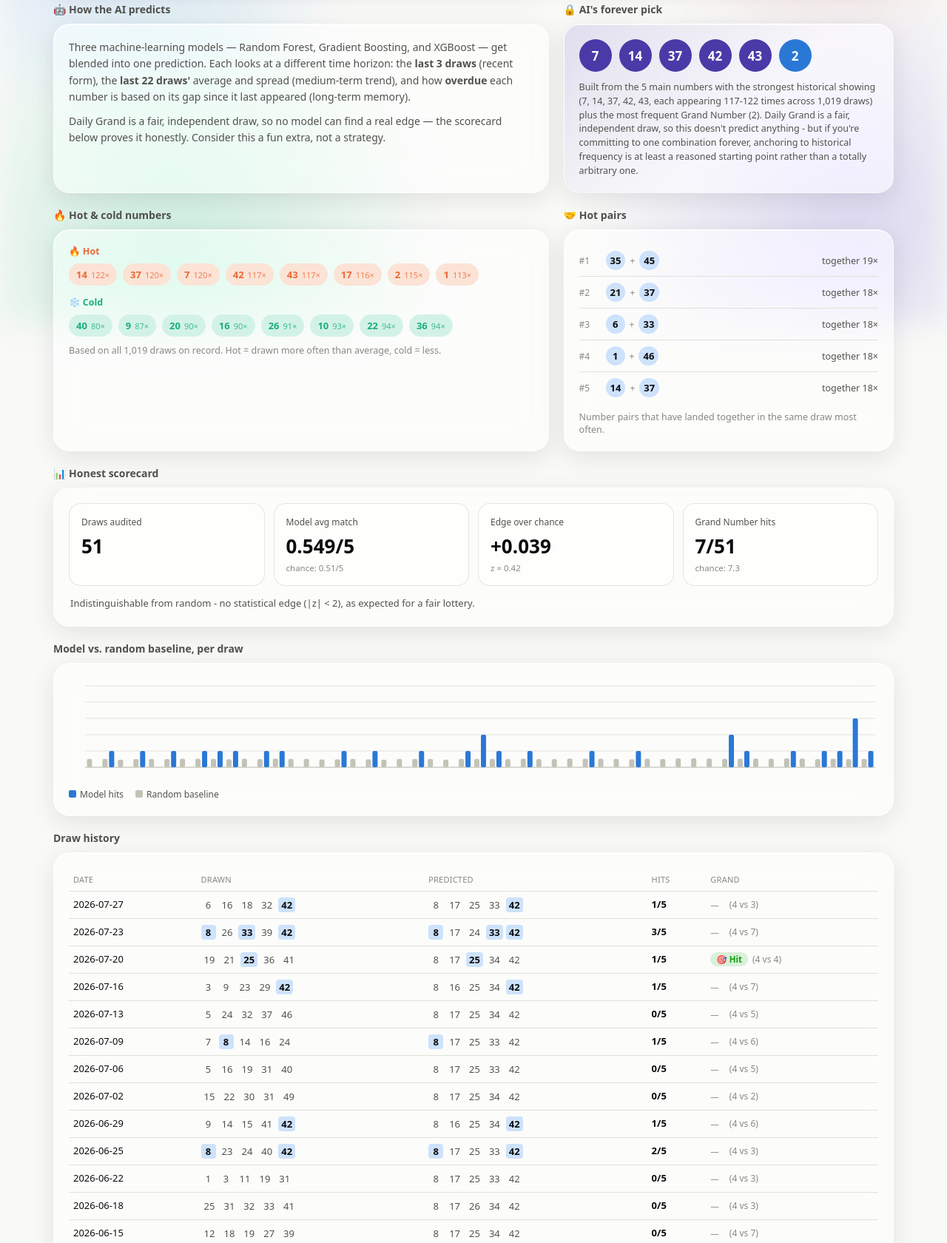
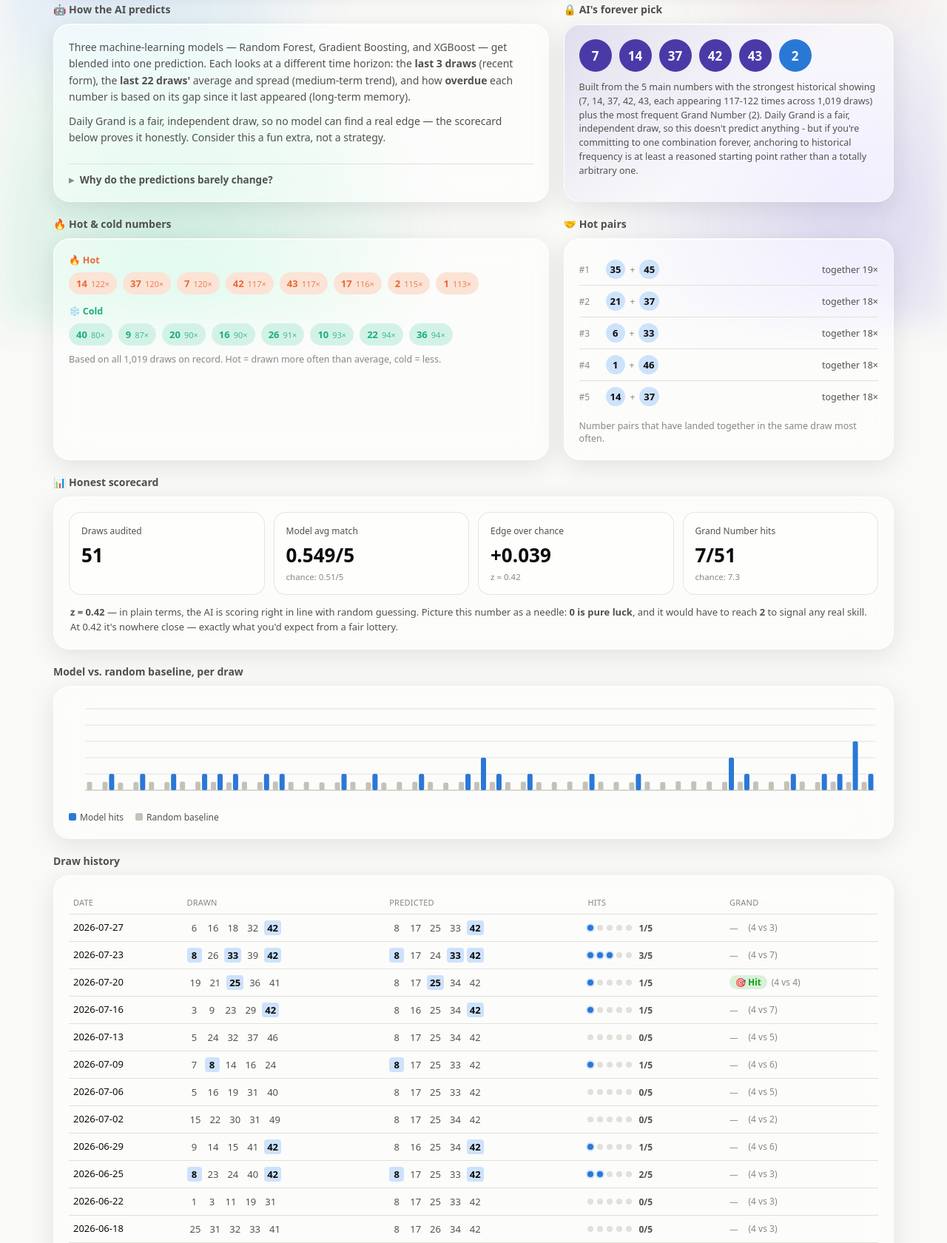
Before and after one commit to Anini-A/daily-grand-predictor, a plain HTML site: page docs/index.html in a window 1280 px wide. Shown: the part 362-2042 px from the top of the page at 74% size. Drawn offline with Linux system fonts and the light colour scheme.

Commit message:
Plain-language verdict, "why predictions barely change" explainer, pip-meter hits
- Rewrite scorecard verdict (EN/FR) to explain z-score in simple terms
- Add expandable "Why do the predictions barely change?" to the AI explainer
- Redesign history Hits column as a 5-dot pip meter with n/5 label

Co-Authored-By: Claude Opus 4.8 <noreply@anthropic.com>

```diff
--- a/docs/app.js
+++ b/docs/app.js
@@ -6,6 +6,12 @@ async function loadJSON(path) {
   } catch {
     return null;
   }
+}
+
+function hitMeterHTML(n) {
+  let pips = "";
+  for (let i = 0; i < 5; i++) pips += `<span class="pip ${i < n ? "on" : ""}"></span>`;
+  return `<div class="hit-meter"><span class="pips">${pips}</span><span class="hit-frac">${n}/5</span></div>`;
 }
 
 function ballHTML(n, hit, grand) {
@@ -154,7 +160,7 @@ function renderKpis(lang, audit) {
   `).join("");
 
   const verdictKey = { chance: "verdict_chance", above: "verdict_above", below: "verdict_below" }[audit.verdict_key];
-  document.getElementById("verdict").textContent = verdictKey ? t(lang, verdictKey, { z: audit.z_score }) : "";
+  document.getElementById("verdict").innerHTML = verdictKey ? t(lang, verdictKey, { z: audit.z_score }) : "";
 }
 
 function renderChart(lang, audit) {
@@ -227,7 +233,7 @@ function renderHistory(lang, audit) {
     const predHtml = hasPrediction
       ? d.predicted.map((x) => `<span class="n ${drawnSet.has(x) ? "hit" : ""}">${x}</span>`).join("")
       : `<span class="empty-state">&mdash;</span>`;
-    const hits = hasPrediction ? `${d.model_hits}/5` : "&mdash;";
+    const hits = hasPrediction ? hitMeterHTML(d.model_hits) : "&mdash;";
     const grandBadge = d.grand_hit
       ? `<span class="grand-badge hit">${t(lang, "grand_hit")}</span>`
       : `<span class="grand-badge miss">&mdash;</span>`;
--- a/docs/i18n.js
+++ b/docs/i18n.js
@@ -22,6 +22,15 @@ const TRANSLATIONS = {
     explainer_p2: `Daily Grand is a fair, independent draw, so no model can
         find a real edge &mdash; the scorecard below proves it honestly. Consider
         this a fun extra, not a strategy.`,
+    why_change_q: "Why do the predictions barely change?",
+    why_change_a: `The models are trained to make their <strong>error</strong> as small as
+        possible against real draws &mdash; and because a fair lottery has no pattern
+        to learn, the safest low-error guess is simply the <em>average draw</em>.
+        Across the 1,000+ draws on record the five numbers average out to roughly
+        <strong>8, 17, 25, 33 and 42</strong>, with <strong>4</strong> the most common
+        Grand Number. So the pick keeps landing near those values and only nudges a
+        little as recent draws shift the averages. Predictions that barely move
+        aren't a bug &mdash; they're the honest result of there being nothing to predict.`,
     pairs_hint: "Number pairs that have landed together in the same draw most often.",
     legend_model_hits: "Model hits",
     legend_random_baseline: "Random baseline",
@@ -56,9 +65,9 @@ const TRANSLATIONS = {
     kpi_chance: "chance: {v}",
     kpi_empty: "Not enough history to audit yet.",
 
-    verdict_chance: "Indistinguishable from random - no statistical edge (|z| < 2), as expected for a fair lottery.",
-    verdict_above: "Above chance at z={z}, but with small samples this happens by luck ~2.5% of the time and will regress toward 0.51.",
-    verdict_below: "Below chance at z={z} - also just luck; underperformance is as common as overperformance for random picks.",
+    verdict_chance: "<strong>z = {z}</strong> &mdash; in plain terms, the AI is scoring right in line with random guessing. Picture this number as a needle: <strong>0 is pure luck</strong>, and it would have to reach <strong>2</strong> to signal any real skill. At {z} it's nowhere close &mdash; exactly what you'd expect from a fair lottery.",
+    verdict_above: "<strong>z = {z}</strong> &mdash; the AI scored a little above random over this stretch, but with so few draws that's just a lucky run (it happens roughly 1 time in 40) and will drift back toward pure chance.",
+    verdict_below: "<strong>z = {z}</strong> &mdash; the AI scored a little below random over this stretch. That's also just luck &mdash; for random picks an unlucky run is exactly as likely as a lucky one.",
 
     chart_empty: "No draws to chart yet.",
     chart_tooltip: "Model: {hits}/5 &middot; Random avg: {baseline}/5",
@@ -91,6 +100,16 @@ const TRANSLATIONS = {
         modèle ne peut trouver un réel avantage &mdash; le bilan ci-dessous le
         prouve honnêtement. Considérez ceci comme un supplément amusant, pas
         une stratégie.`,
+    why_change_q: "Pourquoi les prédictions changent-elles à peine ?",
+    why_change_a: `Les modèles sont entraînés à rendre leur <strong>erreur</strong> la plus
+        petite possible face aux vrais tirages &mdash; et comme une loterie équitable
+        n'a aucun schéma à apprendre, la supposition la plus sûre est simplement le
+        <em>tirage moyen</em>. Sur les 1 000+ tirages enregistrés, les cinq numéros
+        se situent en moyenne autour de <strong>8, 17, 25, 33 et 42</strong>, avec
+        <strong>4</strong> comme numéro Grand le plus fréquent. Le choix reste donc
+        proche de ces valeurs et ne bouge qu'un peu quand les tirages récents
+        déplacent les moyennes. Des prédictions quasi immobiles ne sont pas un bug
+        &mdash; c'est le résultat honnête du fait qu'il n'y a rien à prédire.`,
     pairs_hint: "Paires de numéros sorties ensemble le plus souvent dans le même tirage.",
     legend_model_hits: "Coups du modèle",
     legend_random_baseline: "Base aléatoire",
@@ -125,9 +144,9 @@ const TRANSLATIONS = {
     kpi_chance: "hasard : {v}",
     kpi_empty: "Pas encore assez d'historique pour analyser.",
 
-    verdict_chance: "Indiscernable du hasard - aucun avantage statistique (|z| < 2), comme attendu pour une loterie équitable.",
-    verdict_above: "Au-dessus du hasard à z={z}, mais avec un petit échantillon cela arrive par chance ~2,5% du temps et reviendra vers 0,51.",
-    verdict_below: "En dessous du hasard à z={z} - aussi juste de la chance ; la sous-performance est aussi fréquente que la sur-performance pour des choix aléatoires.",
+    verdict_chance: "<strong>z = {z}</strong> &mdash; en clair, l'IA obtient exactement le même résultat qu'un choix au hasard. Voyez ce chiffre comme une aiguille : <strong>0 = pur hasard</strong>, et il faudrait atteindre <strong>2</strong> pour indiquer une réelle compétence. À {z}, on en est loin &mdash; précisément ce qu'on attend d'une loterie équitable.",
+    verdict_above: "<strong>z = {z}</strong> &mdash; l'IA a fait un peu mieux que le hasard sur cette période, mais avec aussi peu de tirages ce n'est qu'un coup de chance (environ 1 fois sur 40) qui reviendra vers le pur hasard.",
+    verdict_below: "<strong>z = {z}</strong> &mdash; l'IA a fait un peu moins bien que le hasard sur cette période. C'est aussi juste de la chance &mdash; pour des choix aléatoires, une mauvaise passe est aussi probable qu'une bonne.",
 
     chart_empty: "Aucun tirage à afficher pour le moment.",
     chart_tooltip: "Modèle : {hits}/5 &middot; Moyenne aléatoire : {baseline}/5",
--- a/docs/index.html
+++ b/docs/index.html
@@ -52,6 +52,10 @@
         <p class="hint" data-i18n="explainer_p2">Daily Grand is a fair, independent draw, so no model can
         find a real edge &mdash; the scorecard below proves it honestly. Consider
         this a fun extra, not a strategy.</p>
+        <details class="why-change">
+          <summary data-i18n="why_change_q">Why do the predictions barely change?</summary>
+          <p data-i18n="why_change_a"></p>
+        </details>
       </div>
     </section>
 
--- a/docs/style.css
+++ b/docs/style.css
@@ -367,6 +367,33 @@ table.history .hit-count {
   font-weight: 600;
 }
 
+.hit-meter {
+  display: inline-flex;
+  align-items: center;
+  gap: 9px;
+}
+.hit-meter .pips {
+  display: inline-flex;
+  gap: 5px;
+}
+.hit-meter .pip {
+  width: 8px;
+  height: 8px;
+  border-radius: 50%;
+  background: var(--gridline);
+  transition: background 0.15s;
+}
+.hit-meter .pip.on {
+  background: var(--accent);
+  box-shadow: 0 0 0 2px var(--accent-soft);
+}
+.hit-meter .hit-frac {
+  font-size: 12px;
+  font-weight: 600;
+  color: var(--text-secondary);
+  font-variant-numeric: tabular-nums;
+}
+
 .grand-badge {
   display: inline-flex;
   align-items: center;
@@ -411,6 +438,35 @@ table.history .hit-count {
   margin: 0 0 10px;
 }
 .card.explainer p:last-child { margin-bottom: 0; }
+
+.why-change {
+  margin-top: 14px;
+  border-top: 1px solid var(--gridline);
+  padding-top: 12px;
+}
+.why-change summary {
+  cursor: pointer;
+  font-size: 13.5px;
+  font-weight: 600;
+  color: var(--text-secondary);
+  list-style: none;
+  display: flex;
+  align-items: center;
+}
+.why-change summary::-webkit-details-marker { display: none; }
+.why-change summary::before {
+  content: "\25B8";
+  display: inline-block;
+  margin-right: 8px;
+  color: var(--text-muted);
+  transition: transform 0.15s;
+}
+.why-change[open] summary::before { transform: rotate(90deg); }
+.card.explainer .why-change p {
+  font-size: 13.5px;
+  line-height: 1.6;
+  margin: 10px 0 0;
+}
 
 /* Lucky number hero */
 .card.lucky {
```
